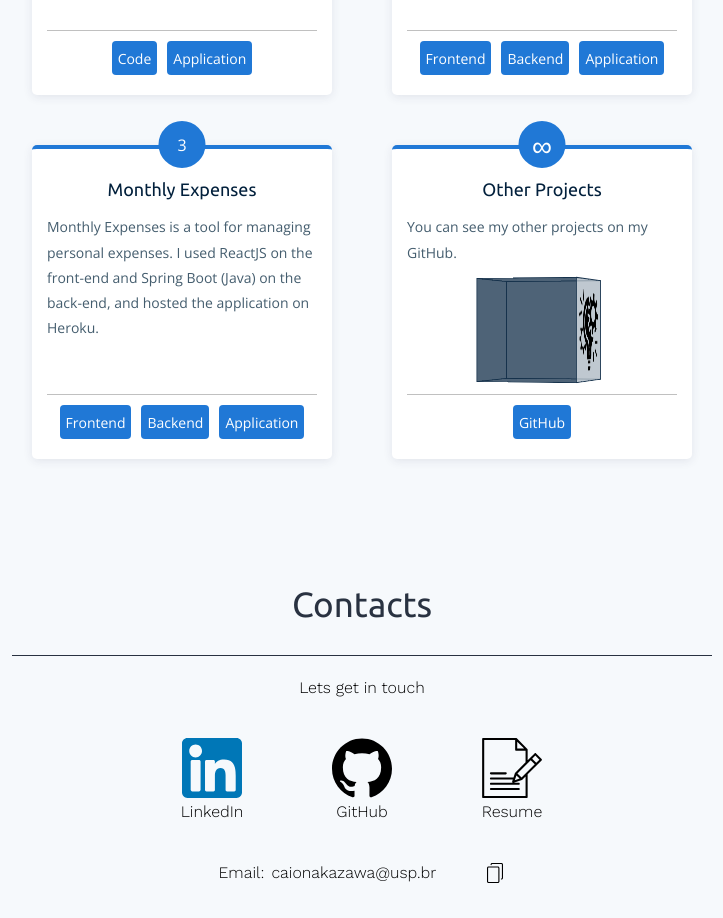
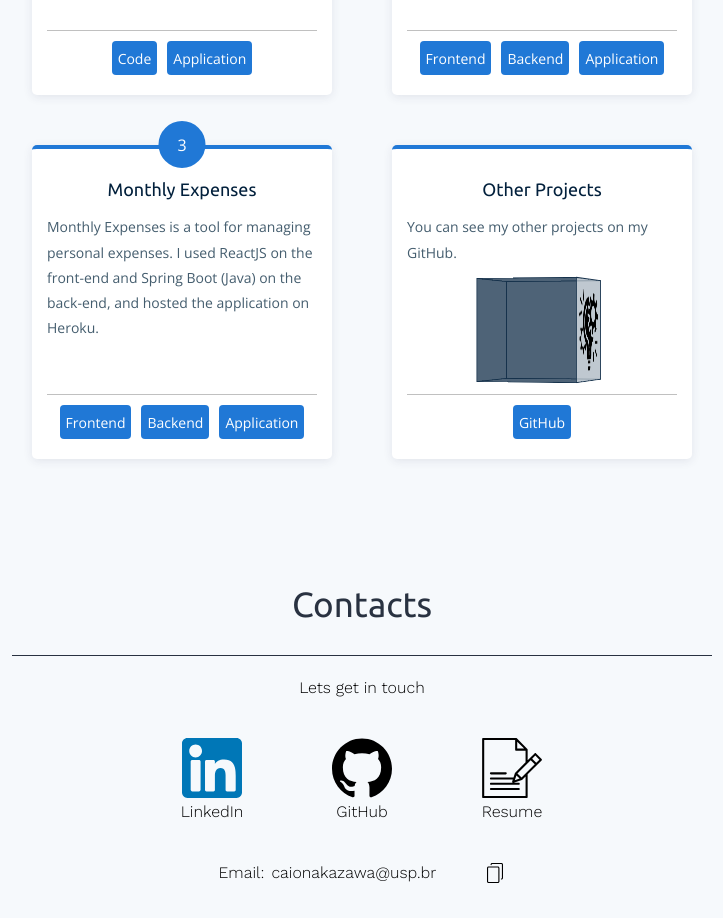
Before and after one commit to caio-k/caio-k.github.io, a React (Create React App) app: page / in a window 1280 px wide. Shown: the part 2385-3303 px from the top of the page, without its empty margins (278-1001 px from the left). Built offline with nearby package versions, Linux system fonts and the light colour scheme.

Commit message:
remove infinite symbol

```diff
--- a/src/components/projects.js
+++ b/src/components/projects.js
@@ -53,7 +53,6 @@ function Projects() {
         </div>
 
         <div className="project">
-          <div className="project-symbol"><span className="infinite-symbol">∞</span></div>
           <h5>Other Projects</h5>
           <div className="project-description">
             <p>You can see my other projects on my GitHub.</p>
--- a/src/styles/projects.css
+++ b/src/styles/projects.css
@@ -61,10 +61,6 @@
     top: -28px;
     left: 50%;
     transform: translateX(-50%);
-}
-
-.infinite-symbol {
-    font-size: 28px;
 }
 
 .project-description {
```
